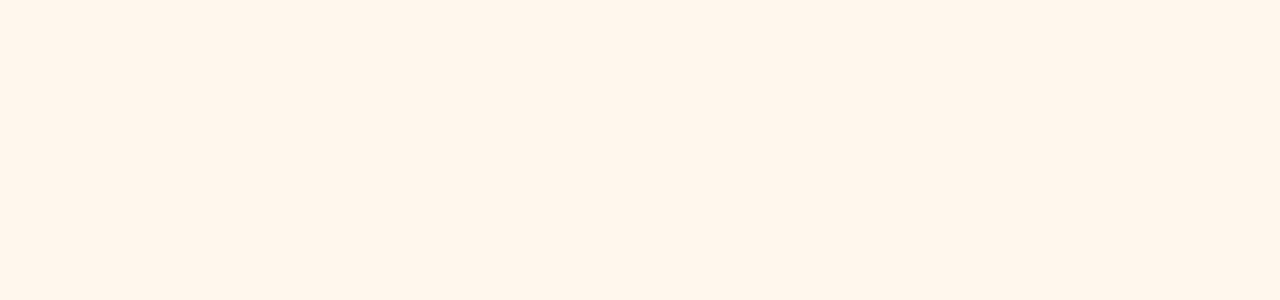
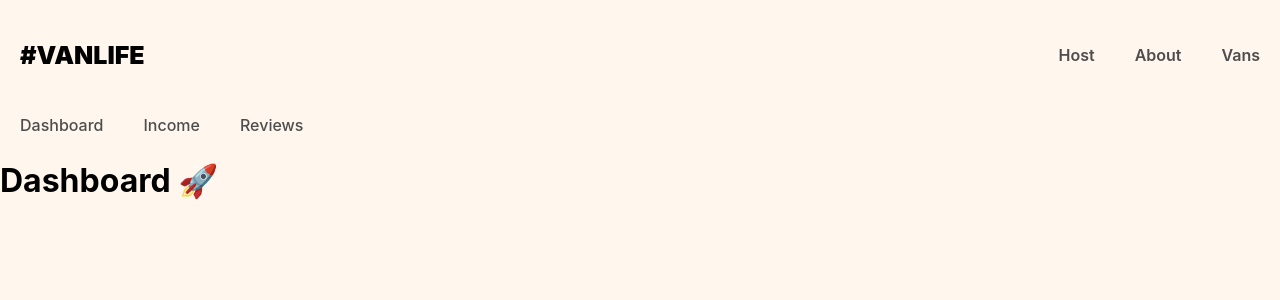
Before and after one commit to bransonchew/VanLife, a React (Vite) app: page /host in a window 1280 px wide. Before the commit this address had no page. Shown: the top 300 px of the page. Built offline with nearby package versions, Linux system fonts and the light colour scheme; what miragejs would draw is missing.

Commit message:
Host routes & pages

```diff
--- a/src/App.css
+++ b/src/App.css
@@ -278,3 +278,20 @@ i[class*='van-type-'] {
     color: white;
     font-size: 1.125rem;
 }
+
+.host-nav {
+    display: flex;
+}
+
+.host-nav a {
+    text-decoration: none;
+    color: #4D4D4D;
+    font-weight: 500;
+    padding: 5px 20px;
+}
+
+.host-nav a:hover {
+    color: #161616;
+    text-decoration: underline;
+    font-weight: 600;
+}
--- a/src/App.jsx
+++ b/src/App.jsx
@@ -2,20 +2,28 @@ import { BrowserRouter, Route, Routes } from 'react-router-dom'
 import Layout from './components/Layout'
 import Home from './pages/Home'
 import About from './pages/About'
-import Vans from './pages/Vans'
-import Van from './pages/Van'
-import '../server'
+import Vans from './pages/vans/Vans'
+import Van from './pages/vans/Van'
+import Dashboard from './pages/host/Dashboard'
+import Income from './pages/host/Income'
+import Reviews from './pages/host/Reviews'
+import HostLayout from './components/HostLayout'
 
 
 export default function App() {
     return (
         <BrowserRouter>
             <Routes>
-                <Route element={ <Layout/> }>
-                    <Route path="/" element={ <Home/> }/>
-                    <Route path="/about" element={ <About/> }/>
-                    <Route path="/vans" element={ <Vans/> }/>
-                    <Route path="/vans/:id" element={ <Van/> }/>
+                <Route path="/" element={ <Layout/> }>
+                    <Route index element={ <Home/> }/>
+                    <Route path="about" element={ <About/> }/>
+                    <Route path="vans" element={ <Vans/> }/>
+                    <Route path="vans/:id" element={ <Van/> }/>
+                    <Route path="host" element={ <HostLayout/> }>
+                        <Route index element={ <Dashboard/> }/>
+                        <Route path="income" element={ <Income/> }/>
+                        <Route path="reviews" element={ <Reviews/> }/>
+                    </Route>
                 </Route>
             </Routes>
         </BrowserRouter>
--- a/src/components/Header.jsx
+++ b/src/components/Header.jsx
@@ -6,6 +6,7 @@ export default function Header() {
         <header>
             <Link className="site-logo" to="/">#VanLife</Link>
             <nav>
+                <Link to="/host">Host</Link>
                 <Link to="/about">About</Link>
                 <Link to="/vans">Vans</Link>
             </nav>
--- /dev/null
+++ b/src/components/HostLayout.jsx
@@ -0,0 +1,15 @@
+import { Link, Outlet } from 'react-router-dom'
+
+
+export default function HostLayout() {
+    return (
+        <>
+            <nav className="host-nav">
+                <Link to="/host">Dashboard</Link>
+                <Link to="income">Income</Link>
+                <Link to="reviews">Reviews</Link>
+            </nav>
+            <Outlet/>
+        </>
+    )
+}
--- a/src/main.jsx
+++ b/src/main.jsx
@@ -2,6 +2,7 @@ import React from 'react'
 import ReactDOM from 'react-dom/client'
 import App from './App'
 import './App.css'
+import '../server'
 
 
 ReactDOM.createRoot(document.getElementById('root')).render(
--- /dev/null
+++ b/src/pages/host/Dashboard.jsx
@@ -0,0 +1,7 @@
+export default function Dashboard() {
+    return (
+        <>
+            <h1>Dashboard 🚀</h1>
+        </>
+    )
+}
--- /dev/null
+++ b/src/pages/host/Income.jsx
@@ -0,0 +1,7 @@
+export default function Income() {
+    return (
+        <>
+            <h1>Income 💎</h1>
+        </>
+    )
+}
--- /dev/null
+++ b/src/pages/host/Reviews.jsx
@@ -0,0 +1,7 @@
+export default function Reviews() {
+    return (
+        <>
+            <h1>Reviews 💓</h1>
+        </>
+    )
+}
```
Also changed, not shown: src/pages/vans/Van.jsx (renamed from src/pages/Van.jsx), src/pages/vans/Vans.jsx (renamed from src/pages/Vans.jsx).
